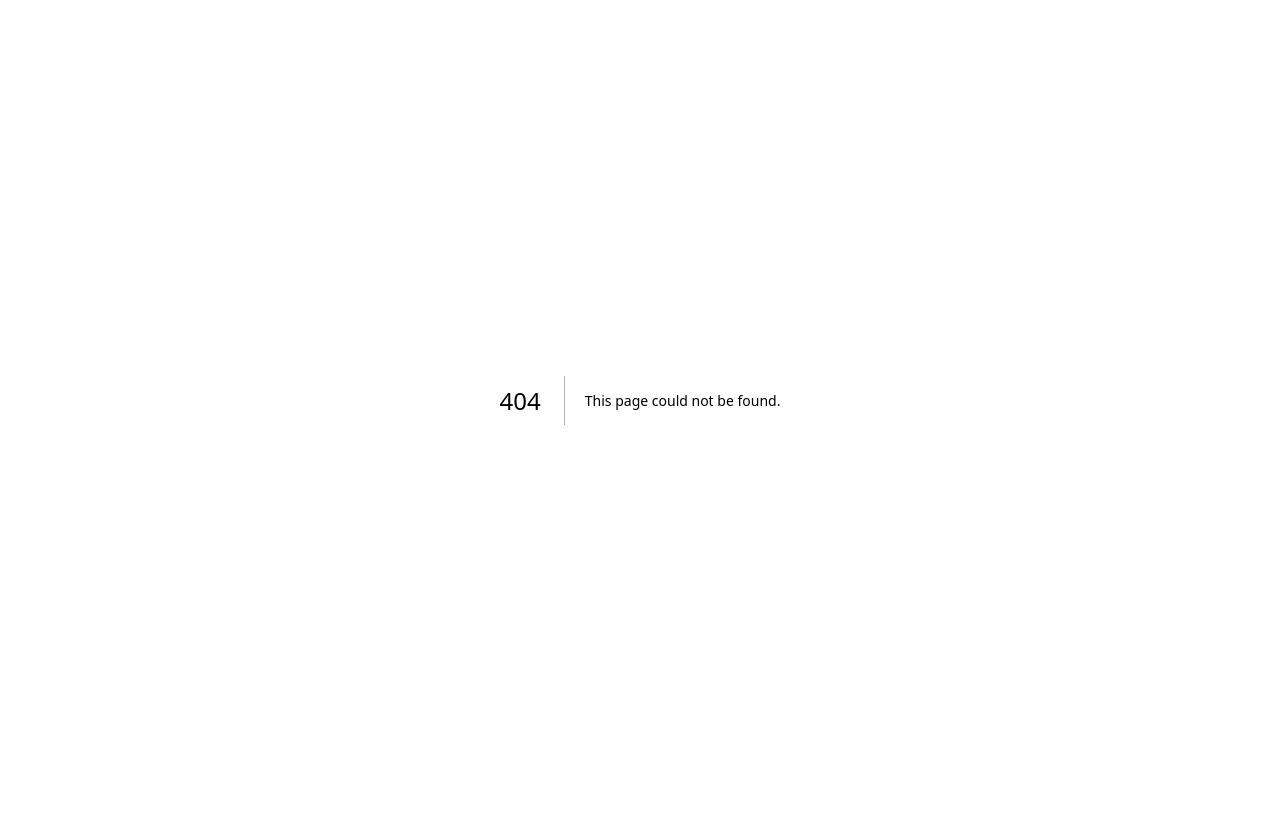
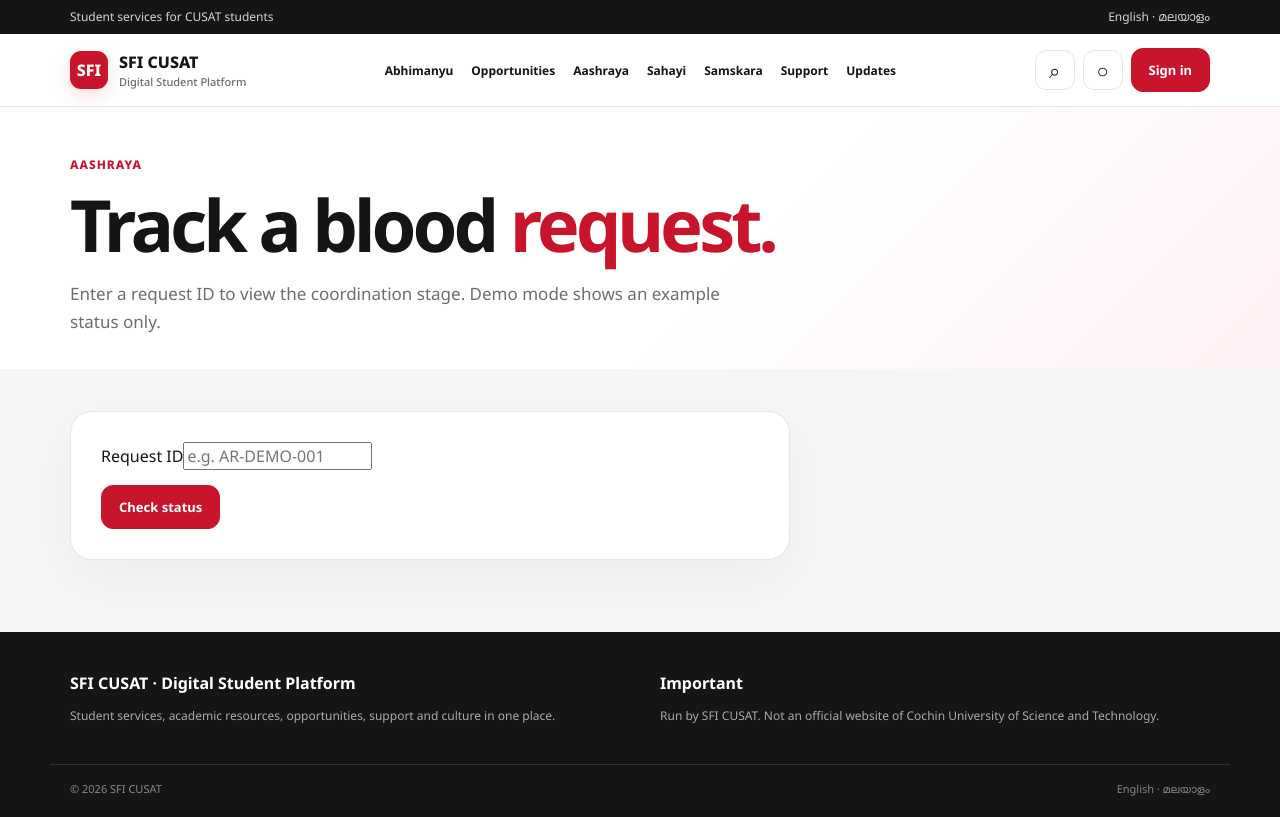
Before and after one commit to Com-Adarsh/Sficusatapp-, a Next.js app: page /aashraya/request/status in a window 1280 px wide. Before the commit this address had no page. Built offline with nearby package versions, Linux system fonts and the light colour scheme.

Commit message:
feat: build Aashraya phase 5 workflows

```diff
--- /dev/null
+++ b/app/aashraya/request/status/page.tsx
@@ -0,0 +1,18 @@
+"use client";
+import PageShell from "../../../components/PageShell";
+import {useState} from "react";
+
+export default function Status(){
+ const [id,setId]=useState("");
+ const [shown,setShown]=useState(false);
+ return <PageShell>
+  <section className="hero compact"><div className="shell"><div className="eyebrow">Aashraya</div><h1>Track a blood <em>request.</em></h1><p>Enter a request ID to view the coordination stage. Demo mode shows an example status only.</p></div></section>
+  <section className="section"><div className="shell"><div className="authcard wide">
+   <form className="formgrid" onSubmit={e=>{e.preventDefault();setShown(true)}}>
+    <label className="full">Request ID<input value={id} onChange={e=>setId(e.target.value)} required placeholder="e.g. AR-DEMO-001"/></label>
+    <div className="full"><button className="btn primary">Check status</button></div>
+   </form>
+   {shown&&<div className="card" style={{marginTop:20}}><span className="chip">Demo status</span><h2 style={{marginTop:12}}>Coordinator review</h2><p>Request <strong>{id}</strong> has been received in the demonstration workflow. In the live system, the timeline will show verification, donor matching, consent and fulfilment.</p><div className="chips"><span className="status">Received</span><span className="status">Verification pending</span><span className="status">Donor match pending</span></div></div>}
+  </div></div></section>
+ </PageShell>
+}
```
